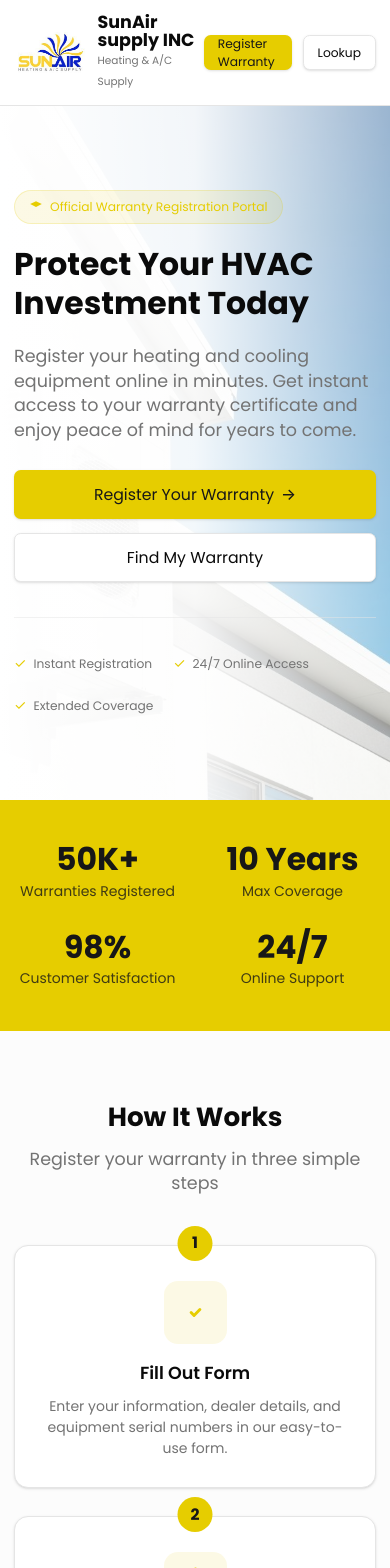
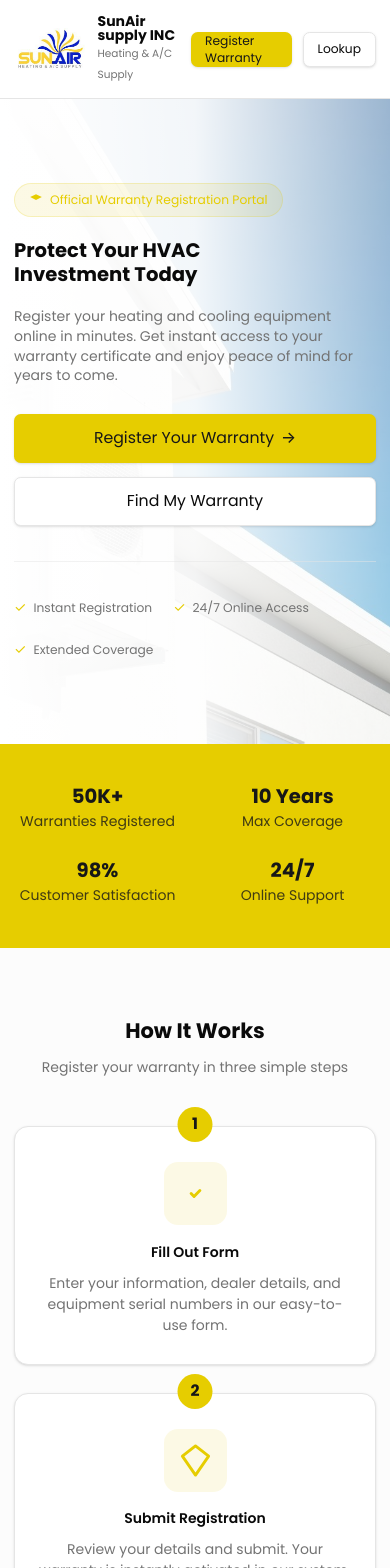
Before and after one commit to sebastianpinzon19/warranty-sun-air, a Next.js app: page / in a window 390 px wide. Shown: the top 1568 px of the page. Built offline with nearby package versions, Linux system fonts and the light colour scheme.

Commit message:
Reduce heading sizes and override large Tailwind text utilities

```diff
--- a/app/globals.css
+++ b/app/globals.css
@@ -155,6 +155,29 @@
   }
 }
 
+/* Tighter heading scale and overrides for large text utilities */
+h1 { font-size: 2rem; }
+h2 { font-size: 1.75rem; }
+h3 { font-size: 1.25rem; }
+h4 { font-size: 1.125rem; }
+h5 { font-size: 1rem; }
+h6 { font-size: 0.875rem; }
+
+.text-6xl { font-size: 3rem !important; }
+.text-5xl { font-size: 2.4rem !important; }
+.text-4xl { font-size: 1.8rem !important; }
+.text-3xl { font-size: 1.5rem !important; }
+.text-2xl { font-size: 1.25rem !important; }
+.text-xl  { font-size: 1rem !important; }
+
+@media (max-width: 768px) {
+  h1 { font-size: 1.6rem; }
+  h2 { font-size: 1.4rem; }
+  .text-6xl { font-size: 2.2rem !important; }
+  .text-5xl { font-size: 1.8rem !important; }
+  .text-4xl { font-size: 1.4rem !important; }
+}
+
 @layer base {
   html {
     scroll-behavior: smooth;
```
